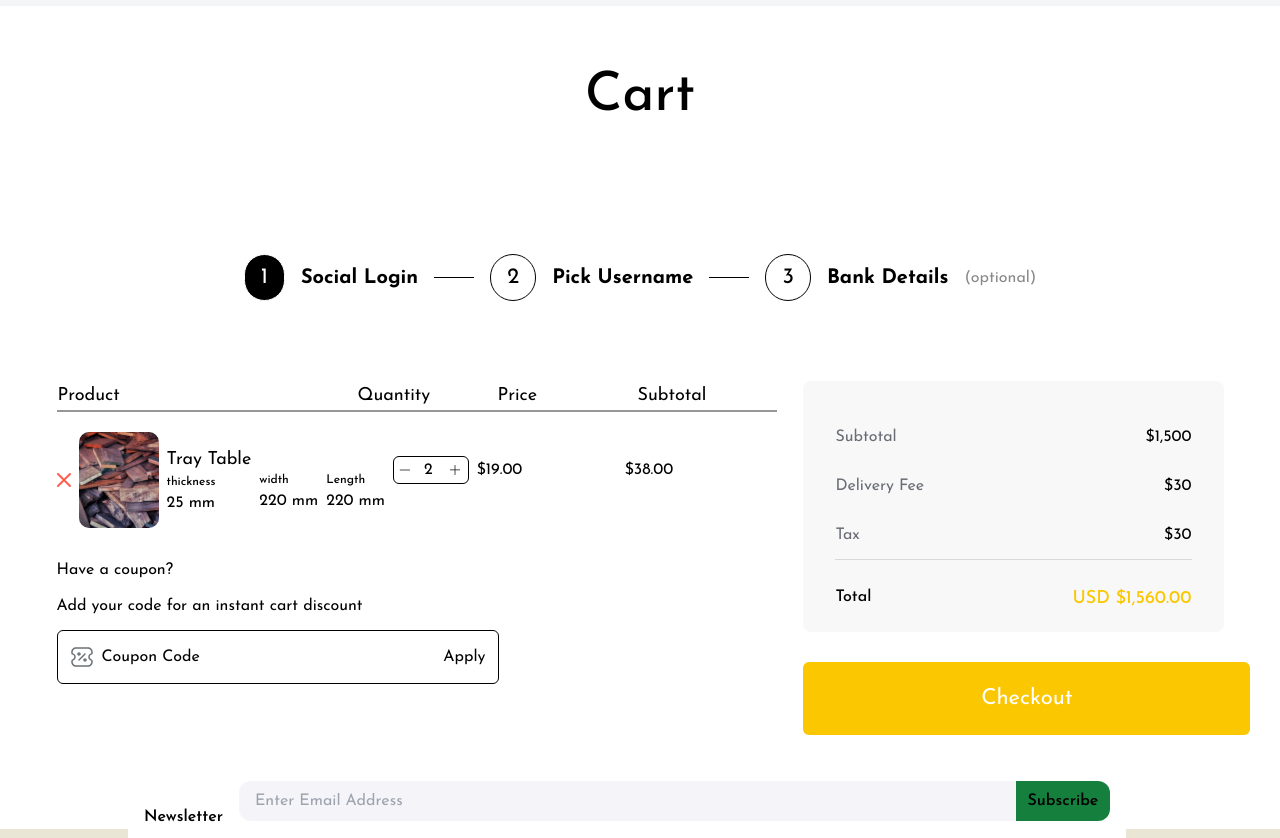
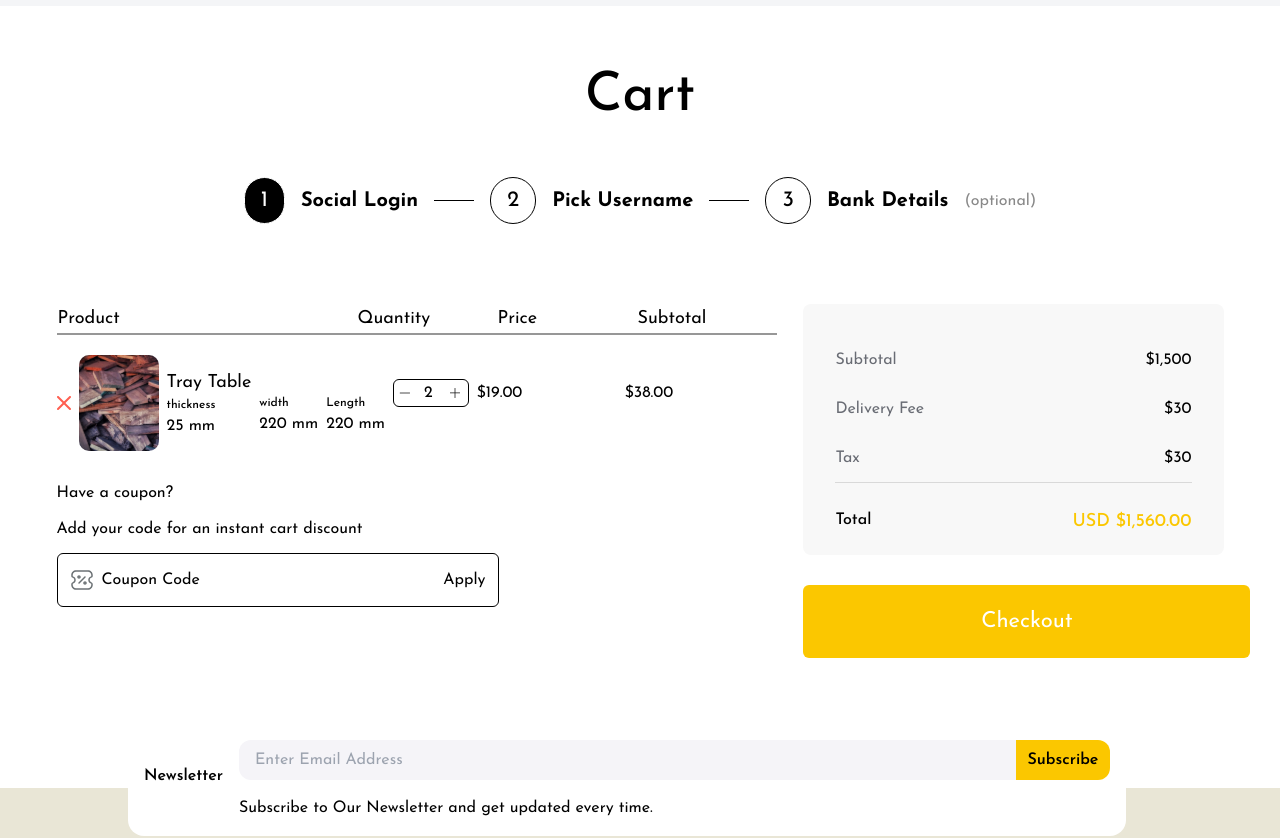
Before and after one commit to moizbroad/Hoout, a React (Vite) app: page /cart in a window 1280 px wide. Shown: the part 200-1038 px from the top of the page. Built offline with nearby package versions, Linux system fonts and the light colour scheme.

Commit message:
update ui fixes

```diff
--- a/src/Pages/AddToCart.jsx
+++ b/src/Pages/AddToCart.jsx
@@ -100,7 +100,7 @@ const AddToCart = () => {
         <div className="font-medium  text-22  "> Order Complete </div>
       </section> */}
 
-      <section className="   4xll:py-40 4xl:py-36 3xll:py-32  3xl:py-28 2xll:py-24 2xl:py-20  xl:py-16  lg:py-14 md:py-12 sm:py-10  flex-center flex-col xs:py-[12px]">
+      <section className="   flex-center flex-col ">
         {/* <div className="flex-center font-extrabold gap-x-3">
           <img
             src={blackLogoBackGround}
@@ -109,7 +109,7 @@ const AddToCart = () => {
           <p className="text-2xl"> Got Seven </p>
         </div> */}
 
-        <section className="flex-center xs:px-[20px] xs:w-full xs:gap-[10px] gap-x-4  sm:gap-x-2   xs:gap-x-2  4xll:gap-x-[50px] 4xl:gap-x-[40px] 3xll:gap-x-[30px]  3xl:gap-x-[20px] 2xll:gap-x-[10px] 2xl:gap-x-2   xl:mt-[53px] lg:mt-[40px] md:mt-[35px] sm:mt-[25px] xs:mt-[17px] ">
+        <section className="flex-center xs:px-[20px] xs:w-full xs:gap-[10px] gap-x-4  sm:gap-x-2   xs:gap-x-2     xl:mt-[40px] lg:mt-[30px] md:mt-[20px] sm:mt-[20px] xs:mt-[10px] xl:mb-[80px] ">
           {tabs.map((tab, idx) => (
             <div
               key={tab.name}
--- a/src/components/CartSections/OrderComplete.jsx
+++ b/src/components/CartSections/OrderComplete.jsx
@@ -5,9 +5,9 @@ import Button from "../Common/Button";
 const OrderComplete = () => {
   return (
     <>
-      <section className="mx-[351px]  shadow-2xl">
+      <section className="mx-[351px]  shadow-2xl mb-[130px]">
         <div className="px-[95px]">
-          <div className="pt-[80px] text-center text-28 text-[#6C7275]">
+          <div className="pt-[80px] text-center text-28 text-[#6C7275] ">
             Thank you!
           </div>
           <div className="text-40 font-medium  text-center pt-4">
--- a/src/components/CartSections/ShoppingCart.jsx
+++ b/src/components/CartSections/ShoppingCart.jsx
@@ -11,7 +11,7 @@ import Button from "../../components/Common/Button";
 const ShoppingCart = () => {
   return (
     <>
-      <section className="pt-[80px] flex justify-between px-[100px]  ">
+      <section className=" flex justify-between px-[100px]  pb-[100px] ">
         <section className="flex-1 ">
           <table>
             <thead className="">
--- a/src/components/Home/FooterSection.jsx
+++ b/src/components/Home/FooterSection.jsx
@@ -37,7 +37,7 @@ const FooterSection = ({ isShow }) => {
                   placeholder="Enter Email Address"
                   className="bg-[#F5F4F8] w-full rounded-l-xl border-none outline-none px-4 py-2 text-sm xs:text-base"
                 />
-                <button className="bg-[#15803D] text-[#000] py-2 px-3 xs:px-4 rounded-r-xl font-semibold text-xs xs:text-base">
+                <button className="bg-yellow text-[#000] py-2 px-3 xs:px-4 rounded-r-xl font-semibold text-xs xs:text-base">
                   Subscribe
                 </button>
               </div>
```
